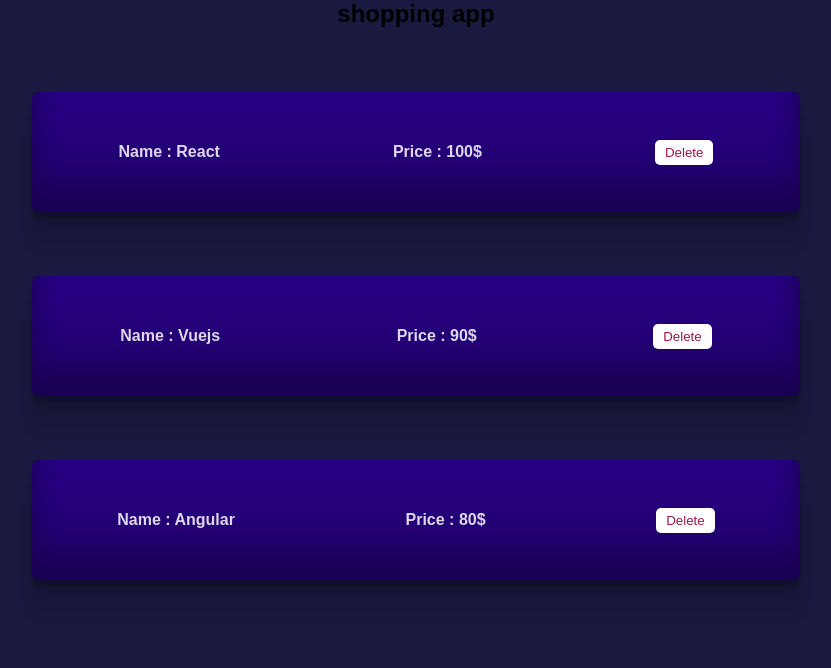
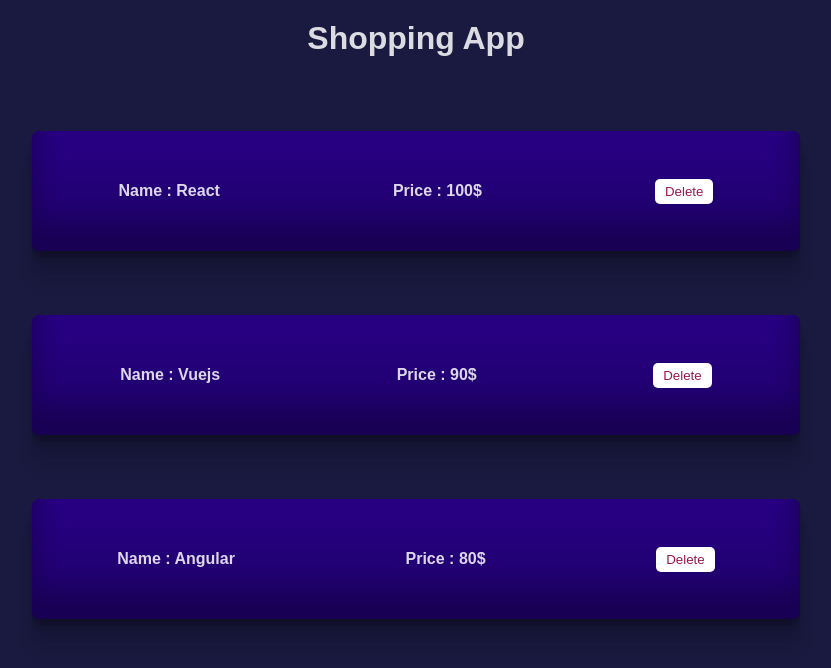
Before and after one commit to arashKazerouni/firstReactApp, a React (Create React App) app: page / in a window 1280 px wide. Shown: the top 668 px of the page, without its empty margins (224-1055 px from the left). Built offline with nearby package versions, Linux system fonts and the light colour scheme.

Commit message:
Extra code removed

```diff
--- a/src/App.js
+++ b/src/App.js
@@ -2,16 +2,12 @@
 import ProductList from "./ProductList";
 import styles from "./App.module.css"
 const App = () => {
-  const [products, setProduct] = useState([
-    { name: "react", price: "100$", id: 1 },
-    { name: "vuejs", price: "90$" ,id: 2},
-    { name: "angular", price: "80$" ,id: 3},
-  ]);
+
 
 
   return (
     <div className={styles.container}>
-       <h2>shopping app</h2>
+       <h1>shopping app</h1>
       <ProductList />
 
     </div>
```
